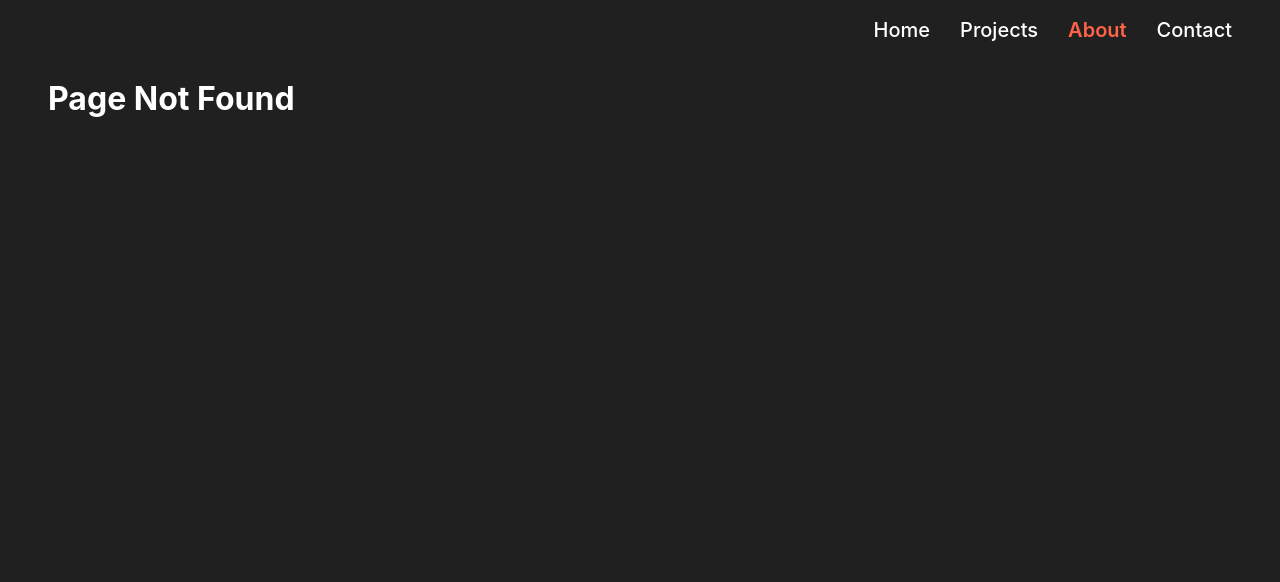
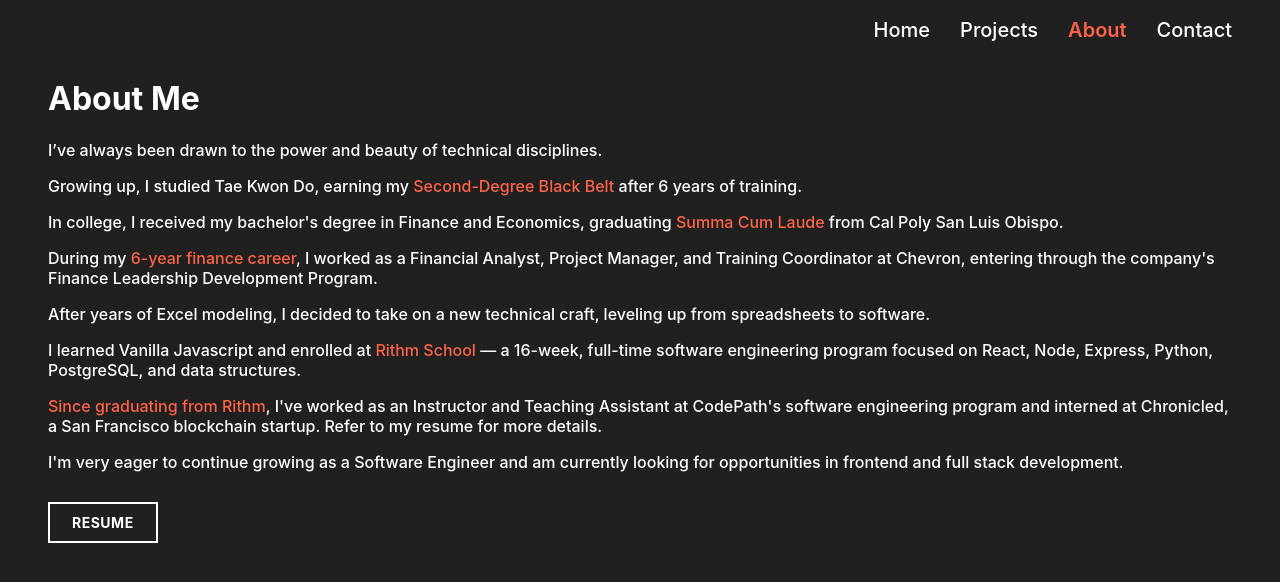
Before and after one commit to paigegodfrey/portfolio-2023, a React (Vite) app: page /about in a window 1280 px wide. Before the commit this address had no page. Shown: the top 582 px of the page. Built offline with nearby package versions, Linux system fonts and the light colour scheme.

Commit message:
updated About

```diff
--- a/src/App.jsx
+++ b/src/App.jsx
@@ -9,7 +9,7 @@ import './App.css';
 
 const Home = lazy(() => import('./components/Home/Home'));
 const Projects = lazy(() => import('./components/Projects/Projects'));
-// const About = lazy(() => import('./pages/About'));
+const About = lazy(() => import('./components/About/About'));
 // const Contact = lazy(() => import('./pages/Contact'));
 const NotFound = lazy(() => import('./components/NotFound/NotFound'));
 
@@ -35,6 +35,10 @@ const router = createBrowserRouter([
         element: <Suspense fallback={null}><Projects /></Suspense>,
       },
       {
+        path: '/about',
+        element: <Suspense fallback={null}><About /></Suspense>,
+      },
+      {
         path: '*',
         element: <Suspense fallback={null}><NotFound /></Suspense>,
       }
--- /dev/null
+++ b/src/components/About/About.css
@@ -0,0 +1,18 @@
+.btn-resume {
+  text-transform: uppercase;
+  font-weight: 500;
+  font-size: 14px;
+  letter-spacing: 0.5px;
+  display: inline-block;
+  padding: 10px 22px;
+  transition: 0.5s;
+  border: 2px solid white;
+  color: white;
+  font-weight: bold;
+  text-decoration: none;
+}
+
+.btn-resume:hover {
+  background: tomato;
+  border-color: tomato;
+}
--- /dev/null
+++ b/src/components/About/About.jsx
@@ -0,0 +1,55 @@
+import resume from "../../assets/files/Paige_Godfrey_Resume_2023.pdf";
+import "./About.css";
+
+export default function About() {
+  return (
+    <div className="about-container" style={{ color: 'white', fontWeight: '500' }}>
+      <h1>About Me</h1>
+      <p>
+        I’ve always been drawn to the power and beauty of technical disciplines.
+      </p>
+      <p>
+        Growing up, I studied Tae Kwon Do, earning
+        my <span style={{ textDecoration: 'none', color: 'tomato' }}>Second-Degree Black Belt</span> after
+        6 years of training.
+      </p>
+      <p>
+        In college, I received my bachelor's degree in Finance and Economics,
+        graduating <span style={{ textDecoration: 'none', color: 'tomato' }}>Summa Cum Laude</span> from
+        Cal Poly San Luis Obispo.
+      </p>
+      <p>
+        During my <span style={{ textDecoration: 'none', color: 'tomato' }}>6-year finance career</span>, I
+        worked as a Financial Analyst,
+        Project Manager, and Training Coordinator at Chevron, entering through
+        the company's Finance Leadership Development Program.
+      </p>
+      <p>
+        After years of Excel modeling, I decided to take on a new technical craft,
+        leveling up from spreadsheets to software.
+      </p>
+      <p>
+        I learned Vanilla Javascript and enrolled
+        at <span style={{ textDecoration: 'none', color: 'tomato' }}>Rithm School</span> — a 16-week,
+        full-time software engineering program focused on React, Node, Express, Python,
+        PostgreSQL, and data structures.
+      </p>
+      <p>
+        <span style={{ textDecoration: 'none', color: 'tomato' }}>
+          Since graduating from Rithm
+        </span>, I've worked as an Instructor and
+        Teaching Assistant at CodePath's software engineering program and interned
+        at Chronicled, a San Francisco blockchain startup. Refer to my resume for more details.
+      </p>
+      <p>
+        I'm very eager to continue growing as a Software Engineer and am currently
+        looking for opportunities in frontend and full stack development.
+      </p>
+      <div style={{marginTop: '30px'}}>
+          <a className="btn-resume" href={resume} target="_blank" rel="noreferrer">
+            Resume
+          </a>
+        </div>
+    </div>
+  );
+}
--- a/src/components/Home/Home.css
+++ b/src/components/Home/Home.css
@@ -22,7 +22,7 @@
   color: tomato;
 }
 
-.btn-projects {
+.btn-resume {
   text-transform: uppercase;
   font-weight: 500;
   font-size: 14px;
@@ -36,7 +36,7 @@
   text-decoration: none;
 }
 
-.btn-projects:hover {
+.btn-resume:hover {
   background: tomato;
   border-color: tomato;
 }
--- a/src/components/Home/Home.jsx
+++ b/src/components/Home/Home.jsx
@@ -8,7 +8,7 @@ export default function Home() {
         <h1>Paige Godfrey</h1>
         <h2>Not your average software engineer</h2>
         <div>
-          <a className="btn btn-projects" href={resume} target="_blank" rel="noreferrer">
+          <a className="btn-resume" href={resume} target="_blank" rel="noreferrer">
             Resume
           </a>
         </div>
```
